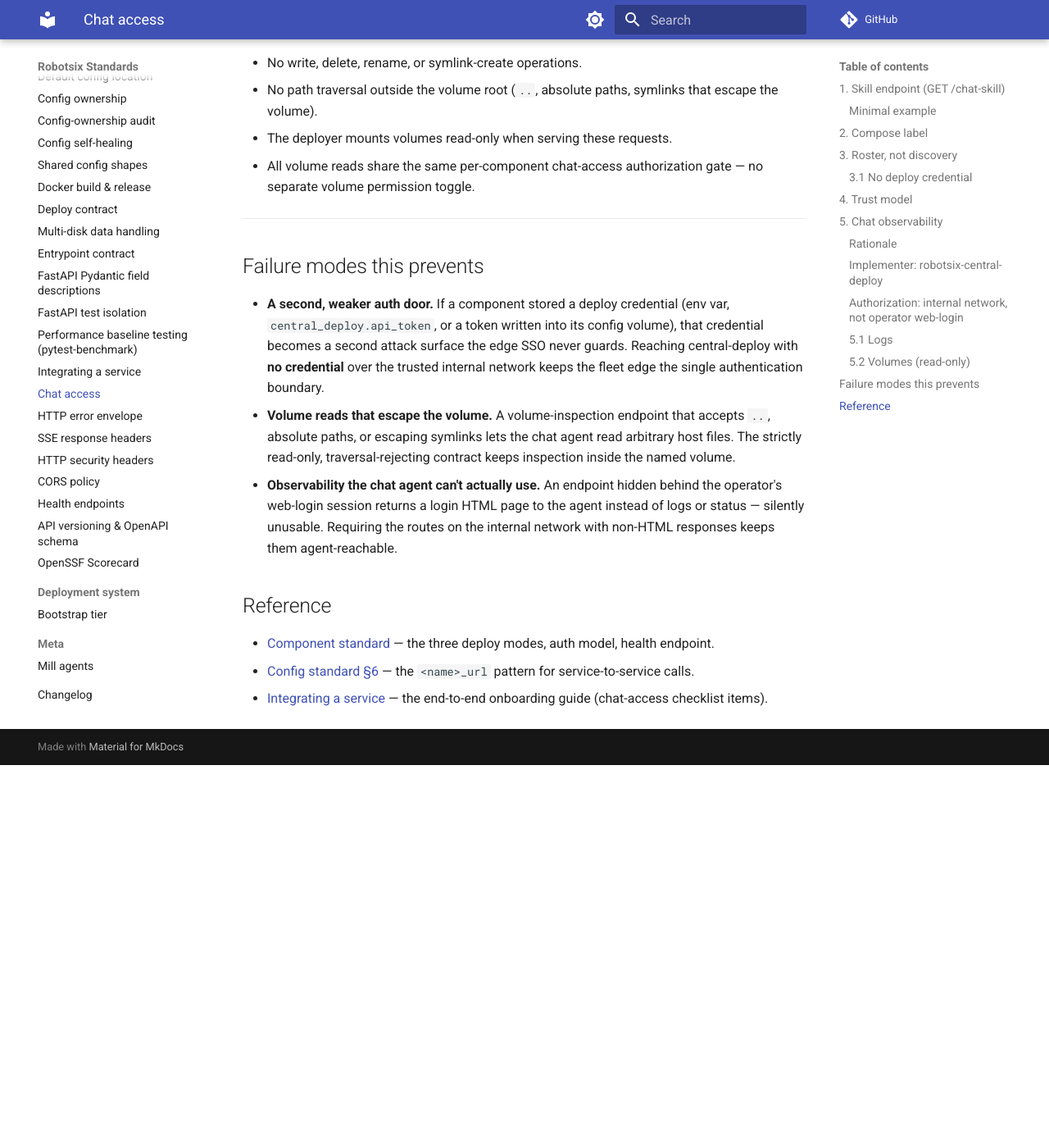
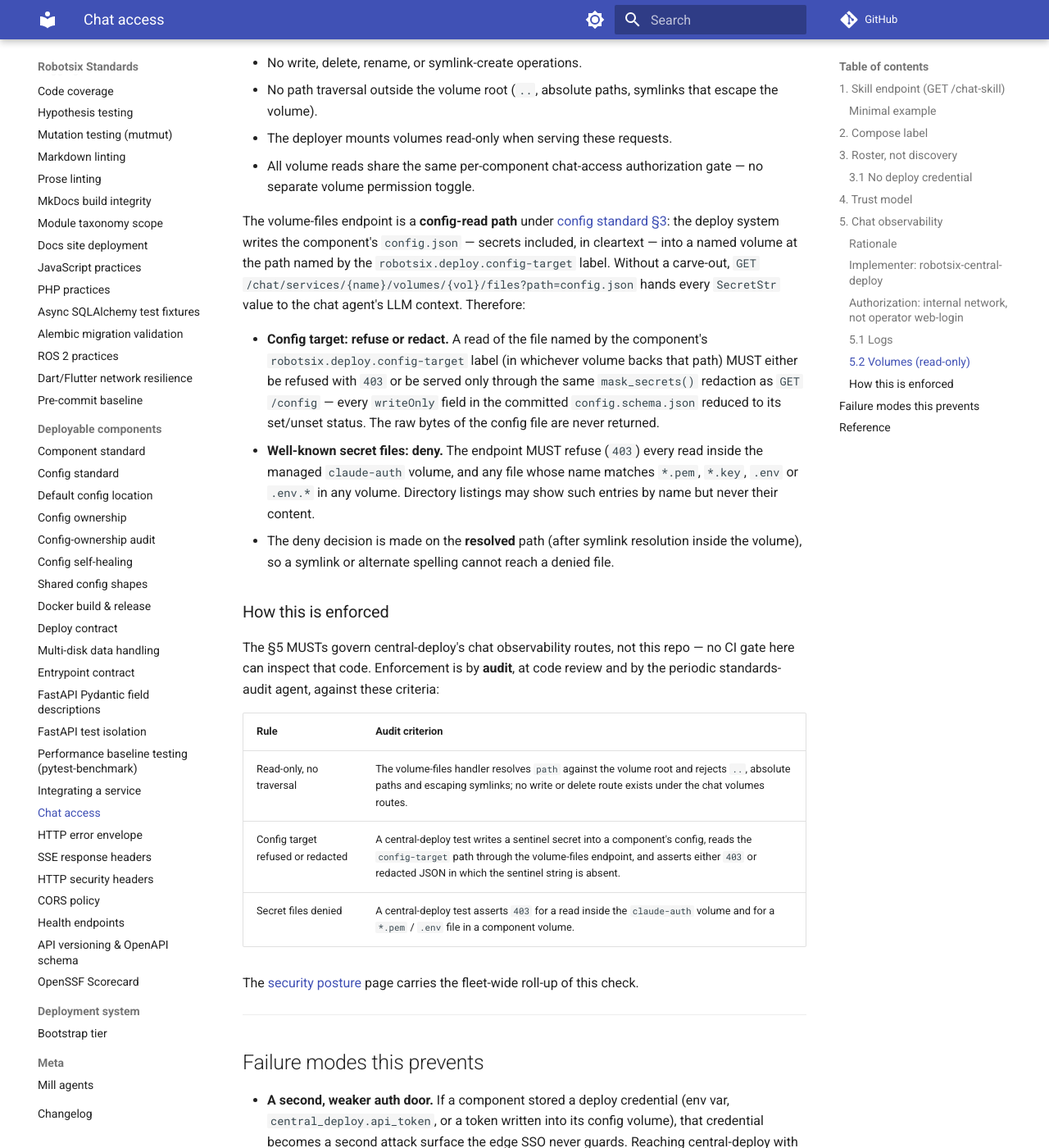
Before and after one commit to damien-robotsix/robotsix-standards, an MkDocs documentation site: the page built from docs/chat-access-standard.md, in a window 1280 px wide and 1400 px high, scrolled down 5292 px. Shown: the whole window at 82% size. Built offline with MkDocs 1.6.1 and Material for MkDocs 9.7.7, drawn with Linux system fonts in a browser that asks for light colours; comment, search, counter and statistics services are not loaded; before the commit the page ends 6225 px from its top, so only the background shows below that; some of the changed text lies outside the part shown.

Commit message:
docs: chat-access-standard: chat volume-read endpoint can return cleartext config.json secrets, bypassing config-standard redact-on-read (20261025T211539Z-chat-access-standard-chat-volume-read-en-9275)

```diff
--- a/docs/chat-access-standard.md
+++ b/docs/chat-access-standard.md
@@ -249,6 +249,43 @@
 - All volume reads share the same per-component chat-access authorization
   gate — no separate volume permission toggle.
 
+The volume-files endpoint is a **config-read path** under
+[config standard §3](config-standard.md#3-one-secret-convention): the deploy
+system writes the component's `config.json` — secrets included, in cleartext
+— into a named volume at the path named by the
+`robotsix.deploy.config-target` label. Without a carve-out,
+`GET /chat/services/{name}/volumes/{vol}/files?path=config.json` hands every
+`SecretStr` value to the chat agent's LLM context. Therefore:
+
+- **Config target: refuse or redact.** A read of the file named by the
+  component's `robotsix.deploy.config-target` label (in whichever volume
+  backs that path) MUST either be refused with `403` or be served only
+  through the same `mask_secrets()` redaction as `GET /config` — every
+  `writeOnly` field in the committed `config.schema.json` reduced to its
+  set/unset status. The raw bytes of the config file are never returned.
+- **Well-known secret files: deny.** The endpoint MUST refuse (`403`) every
+  read inside the managed `claude-auth` volume, and any file whose name
+  matches `*.pem`, `*.key`, `.env` or `.env.*` in any volume. Directory
+  listings may show such entries by name but never their content.
+- The deny decision is made on the **resolved** path (after symlink
+  resolution inside the volume), so a symlink or alternate spelling cannot
+  reach a denied file.
+
+### How this is enforced
+
+The §5 MUSTs govern central-deploy's chat observability routes, not this
+repo — no CI gate here can inspect that code. Enforcement is by **audit**, at
+code review and by the periodic standards-audit agent, against these criteria:
+
+| Rule | Audit criterion |
+|---|---|
+| Read-only, no traversal | The volume-files handler resolves `path` against the volume root and rejects `..`, absolute paths and escaping symlinks; no write or delete route exists under the chat volumes routes. |
+| Config target refused or redacted | A central-deploy test writes a sentinel secret into a component's config, reads the `config-target` path through the volume-files endpoint, and asserts either `403` or redacted JSON in which the sentinel string is absent. |
+| Secret files denied | A central-deploy test asserts `403` for a read inside the `claude-auth` volume and for a `*.pem` / `.env` file in a component volume. |
+
+The [security posture](security-posture.md#audit) page carries the fleet-wide
+roll-up of this check.
+
 ---
 
 ## Failure modes this prevents
@@ -262,6 +299,15 @@
   accepts `..`, absolute paths, or escaping symlinks lets the chat agent read
   arbitrary host files. The strictly read-only, traversal-rejecting contract
   keeps inspection inside the named volume.
+- **Secrets leaking into the LLM context through volume reads.** The
+  component's `config.json` (cleartext `SecretStr` values) and the
+  `claude-auth` credentials live in volumes. A volume-files endpoint that
+  serves them raw bypasses config-standard's redact-on-read MUST and puts a
+  component's own credentials one prompt injection away from exfiltration
+  (OWASP LLM02:2025 with LLM01 as trigger; OWASP A01:2025) — the same
+  second-door risk [§3.1](#31-no-deploy-credential) closes. Refusing or
+  redacting the config target and denying well-known secret files keeps
+  them out of the agent's context.
 - **Observability the chat agent can't actually use.** An endpoint hidden
   behind the operator's web-login session returns a login HTML page to the
   agent instead of logs or status — silently unusable. Requiring the routes
```
Also changed, not shown: docs/config-standard.md (+6 -1 lines), docs/security-posture.md (+1 -0 lines).
